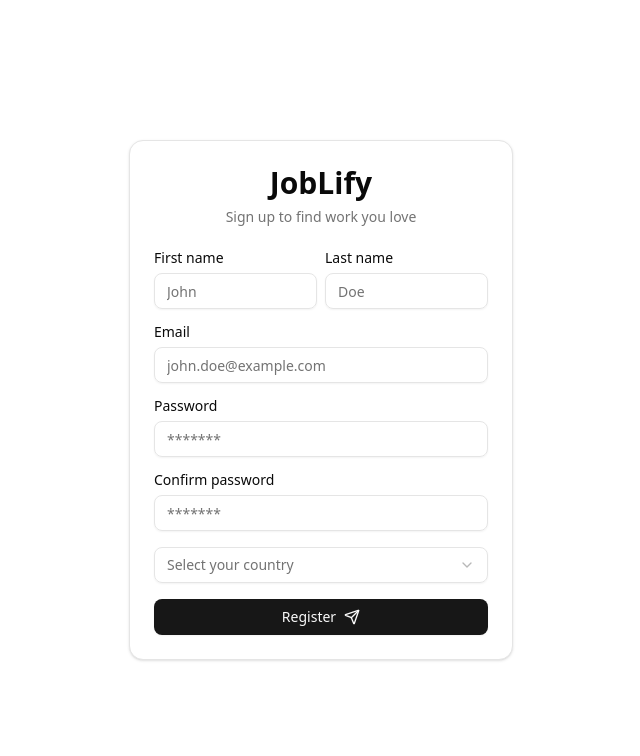
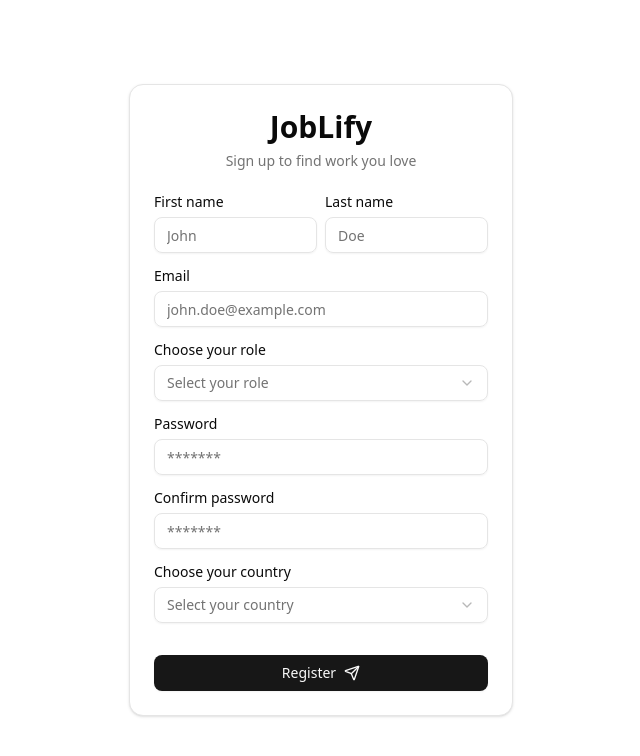
Before and after one commit to ToshiroNori/joblify, a React (Vite) app: page /register in a window 1280 px wide. Shown: the top 756 px of the page, without its empty margins (319-959 px from the left). Built offline with nearby package versions, Linux system fonts and the light colour scheme.

Commit message:
Added registration form inputs

```diff
--- a/src/App.jsx
+++ b/src/App.jsx
@@ -8,6 +8,7 @@ function App() {
       <Route path="/" element={<Home />} />
       <Route path="/register" element={<Register />} />
       <Route path="/login" element={<Login />} />
+      <Route path="*" element={<div>404 Not Found</div>} />
     </Routes>
   );
 }
--- a/src/components/RegisterForm.jsx
+++ b/src/components/RegisterForm.jsx
@@ -1,5 +1,6 @@
 import React from "react";
 import { countries } from "../lib/country";
+import { useState } from "react";
 import {
   Card,
   CardHeader,
@@ -20,6 +21,7 @@ import {
 } from "./ui/select";
 
 export default function RegisterForm() {
+  const [userRole, setUserRole] = useState("");
   return (
     <div>
       <Card className="">
@@ -49,6 +51,53 @@ export default function RegisterForm() {
                 <Input type="email" placeholder="john.doe@example.com" />
               </div>
               <div className="grid gap-2">
+                <Label htmlFor="role">Choose your role</Label>
+                <Select
+                  id="role"
+                  value={userRole}
+                  onValueChange={(value) => {
+                    setUserRole(value);
+                    console.log(value);
+                  }}
+                >
+                  <SelectTrigger className="w-full">
+                    <SelectValue placeholder="Select your role" />
+                  </SelectTrigger>
+                  <SelectContent>
+                    <SelectItem value="candidate">Candidate</SelectItem>
+                    <SelectItem value="employer">Employer</SelectItem>
+                  </SelectContent>
+                </Select>
+              </div>
+              {userRole === "employer" && (
+                <>
+                  <div className="grid gap-2">
+                    <Label htmlFor="companyName">Company name</Label>
+                    <Input
+                      id="companyName"
+                      placeholder="Enter your company name"
+                    />
+                  </div>
+                  <div className="grid gap-2">
+                    <Label htmlFor="compSize">Company size</Label>
+                    <Select>
+                      <SelectTrigger className="w-full">
+                        <SelectValue placeholder="Select your company size" />
+                      </SelectTrigger>
+                      <SelectContent>
+                        <SelectItem value="1-10">1-10 employees</SelectItem>
+                        <SelectItem value="11-50">11-50 employees</SelectItem>
+                        <SelectItem value="51-200">51-200 employees</SelectItem>
+                        <SelectItem value="201-500">
+                          201-500 employees
+                        </SelectItem>
+                        <SelectItem value="501+">501+ employees</SelectItem>
+                      </SelectContent>
+                    </Select>
+                  </div>
+                </>
+              )}
+              <div className="grid gap-2">
                 <Label>Password</Label>
                 <Input type="password" placeholder="*******" />
               </div>
@@ -56,6 +105,8 @@ export default function RegisterForm() {
                 <Label>Confirm password</Label>
                 <Input type="password" placeholder="*******" />
               </div>
+              <div className="grid gap-2">
+                <Label>Choose your country</Label>
                 <Select>
                   <SelectTrigger className="w-full">
                     <SelectValue placeholder="Select your country" />
@@ -68,6 +119,9 @@ export default function RegisterForm() {
                     ))}
                   </SelectContent>
                 </Select>
+              </div>
+
+              <div></div>
               <Button className="">
                 Register
                 <Send />
--- a/src/components/nav-main.jsx
+++ b/src/components/nav-main.jsx
@@ -23,6 +23,8 @@ export default function NavMain() {
       <SidebarGroupContent className="flex flex-col gap-2">
         <SidebarMenu>
           <SidebarMenuItem className="flex items-center gap-2">
+            <Dialog>
+              <DialogTrigger asChild>
                 <SidebarMenuButton
                   tooltip="Quick Create"
                   className="min-w-8 bg-primary text-primary-foreground duration-200 ease-linear hover:bg-primary/90 hover:text-primary-foreground active:bg-primary/90 active:text-primary-foreground"
@@ -30,6 +32,16 @@ export default function NavMain() {
                   <PlusCircleIcon />
                   <span>Quick Create</span>
                 </SidebarMenuButton>
+              </DialogTrigger>
+              <DialogContent>
+                <DialogHeader>
+                  <DialogTitle>Create new job listing</DialogTitle>
+                  <DialogDescription>
+                    Please fill out the form to create a new jobli
+                  </DialogDescription>
+                </DialogHeader>
+              </DialogContent>
+            </Dialog>
             <Dialog>
               <DialogTrigger>
                 <Button
--- a/src/components/pages/Home.jsx
+++ b/src/components/pages/Home.jsx
@@ -38,9 +38,10 @@ export default function Home() {
         <div>
           <Card>
             <CardHeader>
-              <CardTitle>Welcome to Joblify</CardTitle>
+              <CardTitle>Welcome back Daryl Sabado!</CardTitle>
               <CardDescription>
-                This is a simple card component.
+                Feel free to browse through the job listings and find the
+                perfect match for you.
               </CardDescription>
             </CardHeader>
           </Card>
```
Lines whose indentation alone changed are shown as unchanged.
